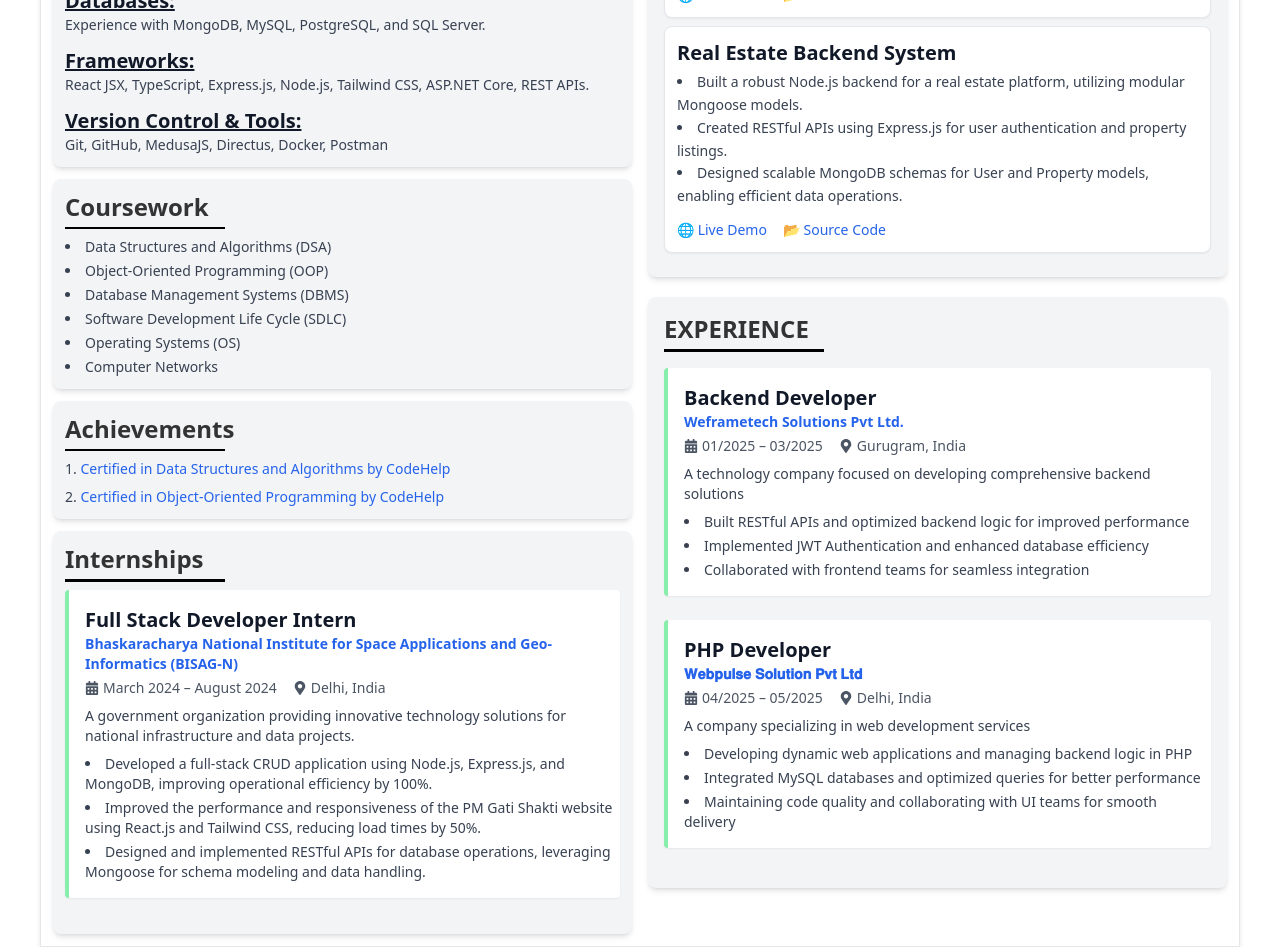
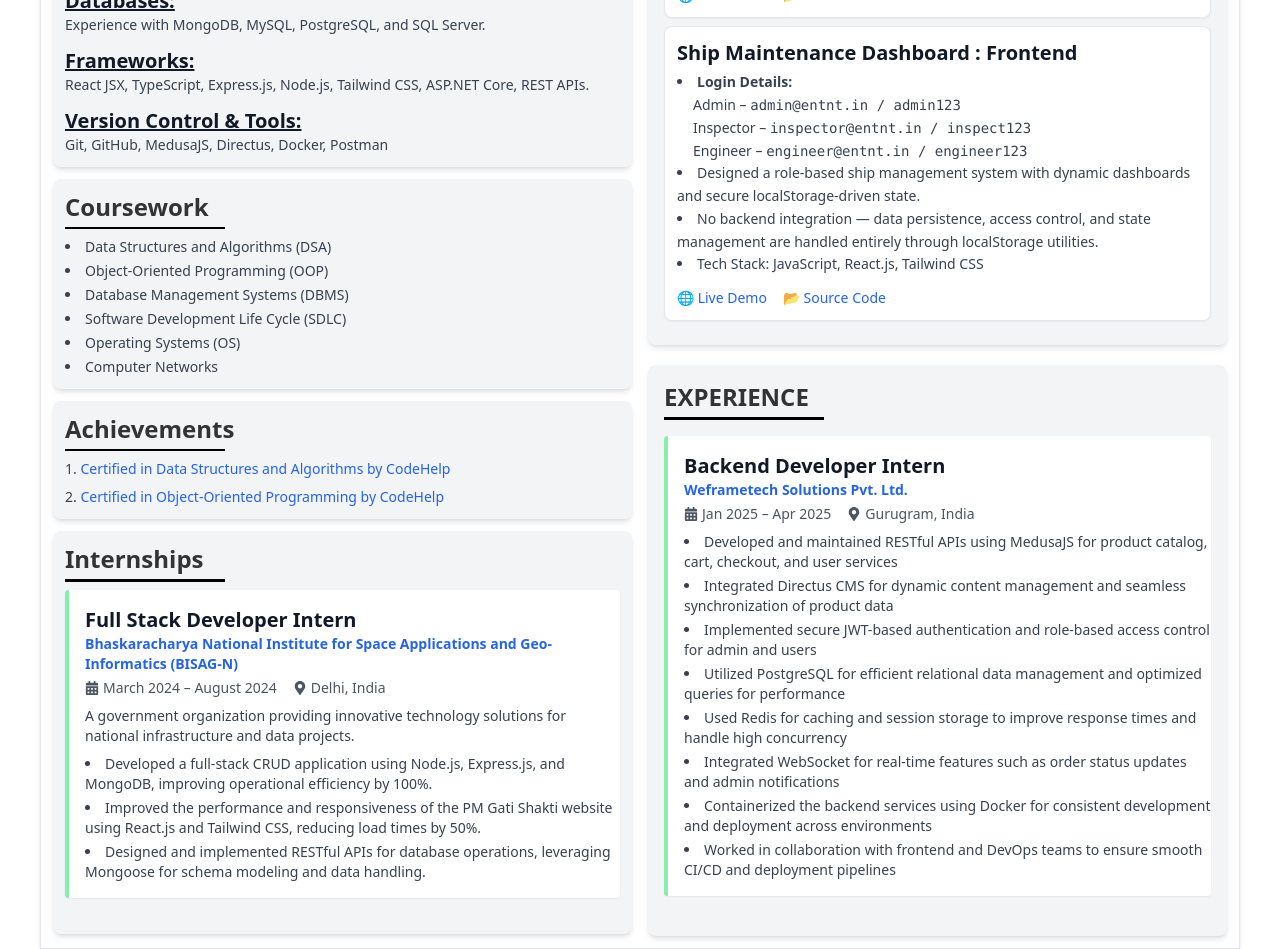
Before and after one commit to Rahul9672/Resume, a React (Create React App) app: page / in a window 1280 px wide. Shown: the part 660-1609 px from the top of the page. Built offline with nearby package versions, Linux system fonts and the light colour scheme.

Commit message:
Update: Added Ship Maintenance Dashboard with LoginDetails

```diff
--- a/src/Components/Internships.js
+++ b/src/Components/Internships.js
@@ -12,29 +12,62 @@
 
       {/* Weframetech Internship */}
       <div className="border-l-4 border-green-300 pl-4 py-4 mb-6 bg-white shadow-sm rounded">
-        <h3 className="text-xl font-bold text-gray-900">Backend Developer</h3>
+        <h3 className="text-xl font-bold text-gray-900">
+          Backend Developer Intern
+        </h3>
         <a href="#" className="text-blue-600 font-semibold">
-          Weframetech Solutions Pvt Ltd.
+          Weframetech Solutions Pvt. Ltd.
         </a>
         <div className="flex items-center text-sm text-gray-600 mt-1 space-x-4">
           <span className="flex items-center">
-            <FaCalendarAlt className="mr-1" /> 01/2025 – 03/2025
+            <FaCalendarAlt className="mr-1" /> Jan 2025 – Apr 2025
           </span>
           <span className="flex items-center">
             <FaMapMarkerAlt className="mr-1" /> Gurugram, India
           </span>
         </div>
-        <p className="mt-2 text-gray-700">
-          A technology company focused on developing comprehensive backend solutions
-        </p>
+        {/* <p className="mt-2 text-gray-700">
+          A product-based technology company specializing in scalable backend
+          systems for modern e-commerce solutions. Contributed to building a
+          robust clothing e-commerce platform using MedusaJS and Directus.
+        </p> */}
         <ul className="list-disc list-inside text-gray-700 mt-2 space-y-1">
-          <li>Built RESTful APIs and optimized backend logic for improved performance</li>
-          <li>Implemented JWT Authentication and enhanced database efficiency</li>
-          <li>Collaborated with frontend teams for seamless integration</li>
+          <li>
+            Developed and maintained RESTful APIs using MedusaJS for product
+            catalog, cart, checkout, and user services
+          </li>
+          <li>
+            Integrated Directus CMS for dynamic content management and seamless
+            synchronization of product data
+          </li>
+          <li>
+            Implemented secure JWT-based authentication and role-based access
+            control for admin and users
+          </li>
+          <li>
+            Utilized PostgreSQL for efficient relational data management and
+            optimized queries for performance
+          </li>
+          <li>
+            Used Redis for caching and session storage to improve response times
+            and handle high concurrency
+          </li>
+          <li>
+            Integrated WebSocket for real-time features such as order status
+            updates and admin notifications
+          </li>
+          <li>
+            Containerized the backend services using Docker for consistent
+            development and deployment across environments
+          </li>
+          <li>
+            Worked in collaboration with frontend and DevOps teams to ensure
+            smooth CI/CD and deployment pipelines
+          </li>
         </ul>
       </div>
 
-      {/* Webpulse Internship */}
+      {/* Webpulse Internship
       <div className="border-l-4 border-green-300 pl-4 py-4 mb-6 bg-white shadow-sm rounded">
         <h3 className="text-xl font-bold text-gray-900">PHP Developer</h3>
         <a href="#" className="text-blue-600 font-semibold">
@@ -56,7 +89,7 @@
           <li>Integrated MySQL databases and optimized queries for better performance</li>
           <li>Maintaining code quality and collaborating with UI teams for smooth delivery</li>
         </ul>
-      </div>
+      </div> */}
     </section>
   );
 };
--- a/src/Components/Project.js
+++ b/src/Components/Project.js
@@ -1,10 +1,11 @@
 import React from "react";
 
-const Project = ({ name, description, backend, animation, sourceWebpage, sourceCode }) => {
+const Project = ({ name, description, backend, animation, sourceWebpage, sourceCode, LoginDetails }) => {
   return (
     <div className="mb-2 p-3 bg-white shadow-sm rounded-lg border">
       <h3 className="text-xl font-bold text-gray-900">{name}</h3>
       <ul className="list-disc list-inside mt-1 text-gray-700 leading-relaxed">
+      {LoginDetails && <li>{LoginDetails}</li>}
         <li>{description}</li>
         <li>{backend}</li>
         <li>{animation}</li>
--- a/src/Components/Projects.js
+++ b/src/Components/Projects.js
@@ -12,7 +12,7 @@
 
       {/* Projects List */}
       <Project
-        name="Employee Data Creation"
+        name="Employee Data Creation  : Backend"
         description="Implemented React Context API for scalable state management."
         backend="Built and containerized backend services with Docker, PostgreSQL, and MySQL to manage employee data effectively."
         animation="Tech Stack: JavaScript, React.js, Node.js"
@@ -21,7 +21,7 @@
       />
 
       <Project
-        name="StudyNotion Tech Courses"
+        name="StudyNotion Tech Courses : FullStack"
         description="Designed and developed a full-stack application featuring an engaging UI built with React JSX and Tailwind CSS, using Redux for state management."
         backend="Implemented backend services with Node.js and MongoDB, along with Firebase Authentication and Cloud Functions for user security and serverless logic."
         animation="Applied responsive design using Tailwind CSS and media queries to ensure seamless user experience across devices."
@@ -30,13 +30,35 @@
       />
 
       <Project
-        name="Real Estate Backend System"
+        name="Ship Maintenance Dashboard : Frontend"
+        description="Designed a role-based ship management system with dynamic dashboards and secure localStorage-driven state."
+        backend="No backend integration — data persistence, access control, and state management are handled entirely through localStorage utilities."
+        animation="Tech Stack: JavaScript, React.js, Tailwind CSS"
+        sourceWebpage="https://entnt-technical-assignment-mauve.vercel.app/login"
+        sourceCode="https://github.com/Rahul9672/ENTNT-Technical-Assignment"
+        LoginDetails={
+          <>
+            <strong>Login Details:</strong>
+               <br />
+              <div className="ml-4">
+              Admin – <code>admin@entnt.in / admin123</code>
+               <br />
+               Inspector – <code>inspector@entnt.in / inspect123</code>
+               <br />
+              Engineer – <code>engineer@entnt.in / engineer123</code>
+              </div>
+          </>
+        }
+      />
+
+      {/* <Project
+        name="Real Estate Backend System "
         description="Built a robust Node.js backend for a real estate platform, utilizing modular Mongoose models."
         backend="Created RESTful APIs using Express.js for user authentication and property listings."
         animation="Designed scalable MongoDB schemas for User and Property models, enabling efficient data operations."
         sourceWebpage="https://www.loom.com/share/32db61da19894d9fa48d59234c297e2b?sid=6a350af3-fe51-4b6f-8753-5205ee18a4d5"
         sourceCode="https://github.com/Rahul9672/RealEstateApp"
-      />
+      /> */}
     </section>
   );
 };
```
